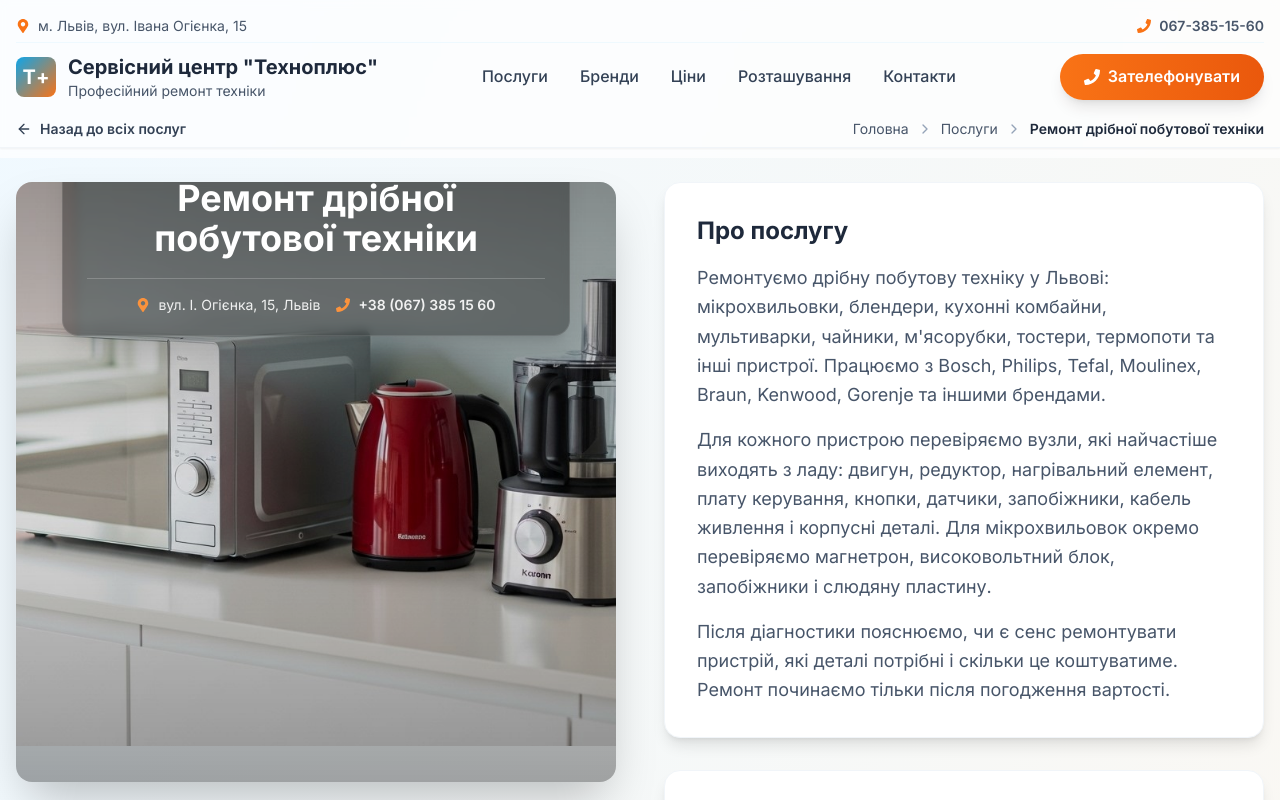
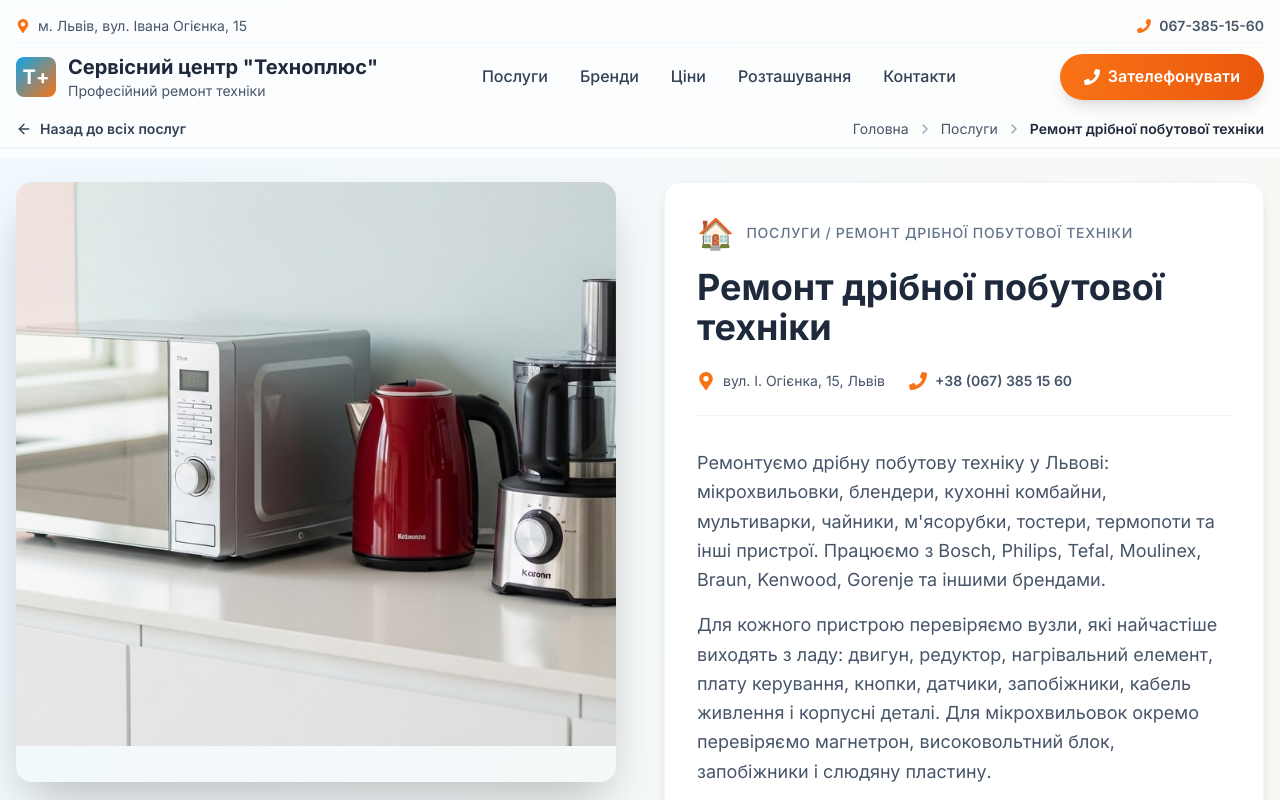
Before and after one commit to Areboot-andrew/Texnoplus, a React (Vite) app: page /service/appliances in a window 1280 px wide. Shown: the top 800 px of the page. Built offline with nearby package versions, Linux system fonts and the light colour scheme.

Commit message:
Redesign ServicePage layout: move title out of image overlay

```diff
--- a/src/pages/ServicePage.tsx
+++ b/src/pages/ServicePage.tsx
@@ -403,37 +403,32 @@ const ServicePage: React.FC<ServicePageProps> = ({ categories, setHeaderBottomCo
                         <Reveal>
                             <ParallaxSection
                                 backgroundImage={category.image}
-                                overlayClassName="bg-gradient-to-b from-black/35 via-black/10 to-black/35"
-                                className="relative rounded-2xl overflow-hidden shadow-2xl min-h-[350px] sm:min-h-[400px] lg:aspect-square"
-                            >
-                                <div className="absolute inset-0 flex items-center justify-center p-4 sm:p-6 text-center">
-                                    <div className="max-w-[95%] sm:max-w-[92%] rounded-2xl bg-black/35 backdrop-blur-sm px-4 py-6 sm:px-6 sm:py-5 border border-white/10 shadow-xl">
-                                        <div className="text-3xl sm:text-4xl mb-2 sm:mb-3">{category.icon}</div>
-                                        <div className="text-white/80 text-xs sm:text-sm font-medium mb-2">
-                                            Послуги / {category.title}
-                                        </div>
-                                        <h1 className="text-white text-xl sm:text-3xl lg:text-4xl font-bold leading-tight">
-                                            {pageHeading}
-                                        </h1>
-                                        <div className="mt-4 sm:mt-5 pt-4 border-t border-white/20 flex flex-col sm:flex-row items-center justify-center gap-3 sm:gap-4 text-white/90 text-sm">
-                                            <div className="flex items-center gap-2">
-                                                <FaMapMarkerAlt className="text-accent-400 flex-shrink-0" />
-                                                <span>вул. І. Огієнка, 15, Львів</span>
-                                            </div>
-                                            <a href="tel:+380673851560" className="flex items-center gap-2 hover:text-accent-300 transition-colors">
-                                                <FaPhone className="text-accent-400 flex-shrink-0" />
-                                                <span className="font-semibold">+38 (067) 385 15 60</span>
-                                            </a>
-                                        </div>
-                                    </div>
-                                </div>
-                            </ParallaxSection>
+                                className="relative rounded-2xl overflow-hidden shadow-2xl min-h-[300px] lg:aspect-square"
+                            />
                         </Reveal>
 
                         <div className="space-y-8">
                             <Reveal delayMs={120}>
                                 <div className="bg-white rounded-2xl p-8 shadow-lg border border-neutral-100">
-                                    <h2 className="text-2xl font-bold text-neutral-800 mb-4">Про послугу</h2>
+                                    <div className="flex items-center gap-3 mb-4">
+                                        <div className="text-primary-500 text-3xl">{category.icon}</div>
+                                        <div className="text-neutral-500 text-sm font-medium uppercase tracking-wider">
+                                            Послуги / {category.title}
+                                        </div>
+                                    </div>
+                                    <h1 className="text-3xl lg:text-4xl font-bold text-neutral-800 mb-6 leading-tight">
+                                        {pageHeading}
+                                    </h1>
+                                    <div className="flex flex-col sm:flex-row gap-4 sm:gap-6 text-sm text-neutral-600 mb-8 pb-6 border-b border-neutral-100">
+                                        <div className="flex items-center gap-2">
+                                            <FaMapMarkerAlt className="text-accent-500 flex-shrink-0 text-lg" />
+                                            <span>вул. І. Огієнка, 15, Львів</span>
+                                        </div>
+                                        <a href="tel:+380673851560" className="flex items-center gap-2 hover:text-accent-600 transition-colors">
+                                            <FaPhone className="text-accent-500 flex-shrink-0 text-lg" />
+                                            <span className="font-semibold">+38 (067) 385 15 60</span>
+                                        </a>
+                                    </div>
                                     <div className="text-neutral-600 leading-relaxed text-lg space-y-4">
                                         {(category.detailedDescription || category.description).split('\n').map((paragraph: string, index: number) => (
                                             <p key={index}>{paragraph}</p>
```
